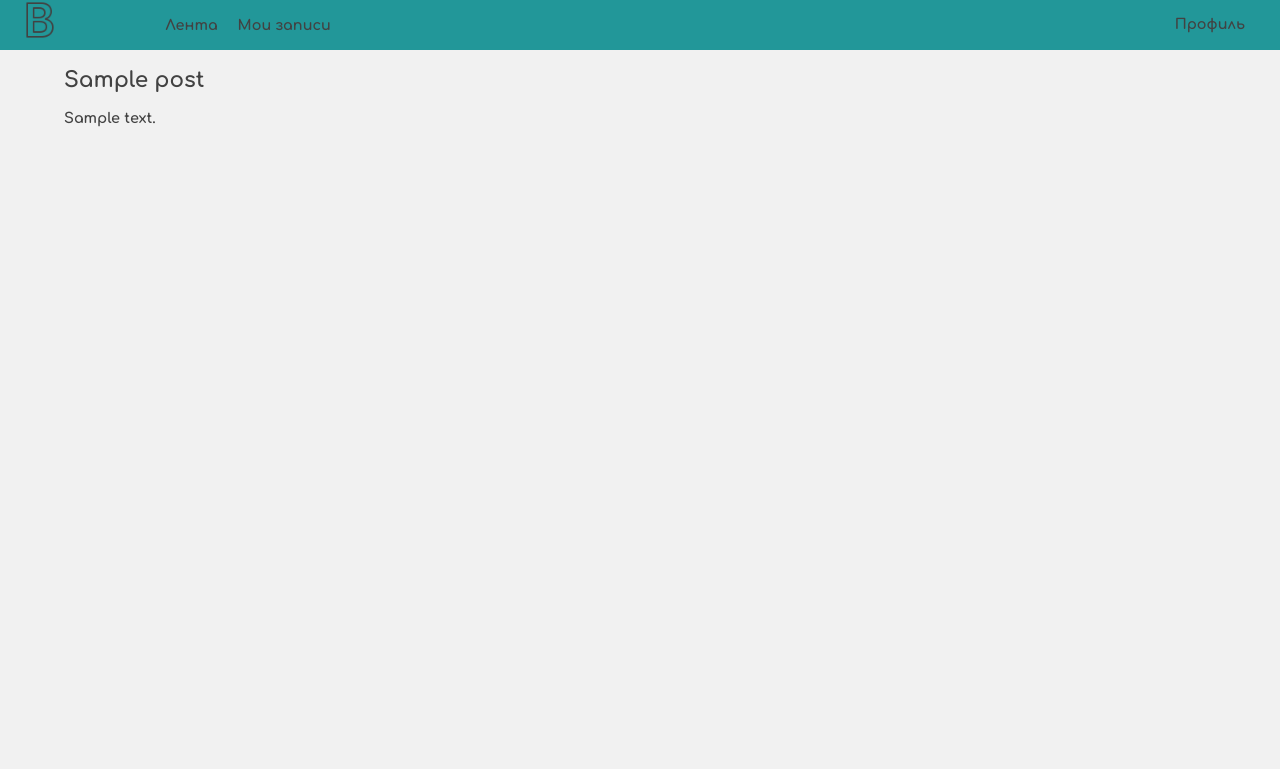
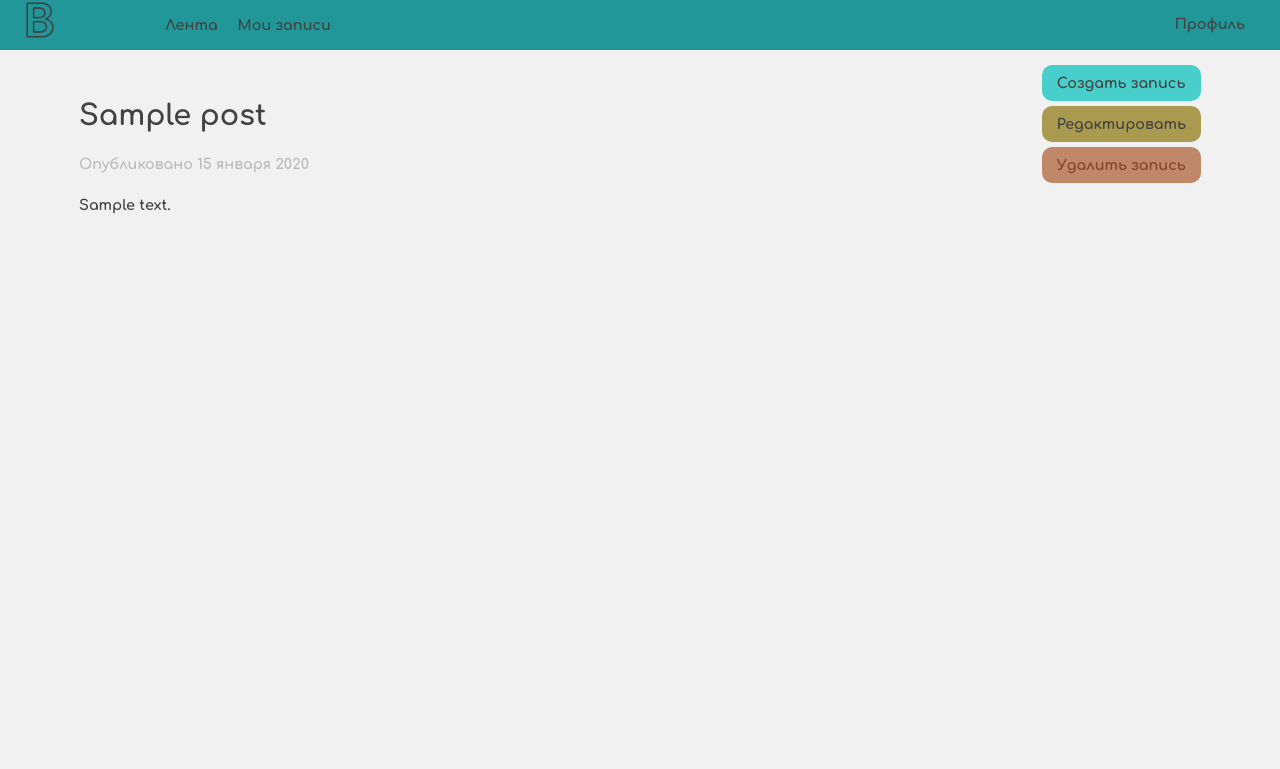
Before and after one commit to NedSG/django-blog, a Django app: page /posts/1/ in a window 1280 px wide. Shown: the top 769 px of the page. Run offline with Django 5.2, Linux system fonts and the light colour scheme; tables that the repository leaves empty hold one stand-in row (values such as "Sample post").

Commit message:
Add 'delete', 'update' pages with HTML/CSS styling and backend logic

```diff
--- a/blog/models.py
+++ b/blog/models.py
@@ -2,7 +2,9 @@ from django.core.exceptions import ValidationError
 from django.db import models
 from django.urls import reverse
 from django.utils.translation import gettext_lazy as _
-from django.utils import timezone
+from django.utils import timezone, dateformat
+from datetime import timedelta
+from django.template.defaultfilters import timesince
 
 
 class Posts(models.Model):
@@ -25,6 +27,18 @@ class Posts(models.Model):
     def get_absolute_url(self):
         return reverse("blog:post_detail", kwargs={'pk': self.pk})
 
+    def timesince(self):
+        diff = timezone.now() - self.date_created
+        format = ''
+        if diff < timedelta(days=365):
+            if diff > timedelta(days=7):
+                format = 'd M в H:i'
+            else:
+                return timesince(self.date_created, timezone.now()).split(',')[0] + ' назад'
+        else:
+            format = 'd E Y'
+        return dateformat.format(self.date_created, format)
+
 #    def clean(self):
 #        if self.status == 'draft' and self.pub_date is not None:
 #            raise ValidationError(
--- a/blog/static/blog/style.css
+++ b/blog/static/blog/style.css
@@ -28,6 +31,18 @@ ul {
   list-style-type: none;
   margin: 0;
 }
+
+.button {
+  padding: 10px 15px;
+  background-color: #48CFCB;
+  border-radius: 10px;
+}
+
+.date {
+  color: #BBB !important;
+}
+
+/* -----------MAIN HEADER ------------ */
 
 .page-header {
   background-color: #229799;
@@ -235,11 +264,56 @@ ul.pagination .current {
 .post-article-button {
   align-self: flex-start;
   padding: 5px;
+  background-color: #48CFCB;
   border: 2px solid #AAA;
   border-radius: 5px;
 }
 
-/* ----------FOOTER--------------- */
+/* ----- UPDATE POST PAGE ---------- */
+
+.update-post-buttons-group {
+  display: flex;
+  gap: 15px;
+}
+
+/* -----POST DETAIL PAGE---------- */
+
+.post-detail {
+  padding: 15px;
+}
+
+.post-detail-header {
+  display: flex;
+  justify-content: space-between;
+  align-items: center;
+}
+
+.post-detail-header h1 {
+  font-size: 2em;
+}
+
+.post-detail-header-buttons {
+  display: flex;
+  flex-direction: column;
+}
+
+.button.delete {
+  margin-top: 5px;
+  color: #804626;
+  background-color: #BF8869;
+}
+
+.button.update {
+  margin-top: 5px;
+  background-color: #AA9A4F;
+}
+
+/* -----POST DELETE PAGE---------- */
+
+.post-confirm-delete-title {
+  font-size: 1.3em;
+  color: #BF8869;
+}
 
 /* ----------FOOTER--------------- */
 
--- a/blog/templates/blog/posts_detail.html
+++ b/blog/templates/blog/posts_detail.html
@@ -1,7 +1,22 @@
 {% extends 'blog/base.html' %}
 {% block content %}
 <article class="post-detail">
-    <h1>{{ object.title }}</h1>
-    <p>{{ object.content }}</p>
+    <header class="post-detail-header">
+        <div class="post-detail-header-title-group">
+            <h1>{{ object.title }}</h1>
+            <time class="date">
+                Опубликовано {{ object.timesince }}
+            </time>
+        </div>
+        <div class="post-detail-header-buttons">
+            <a href="{% url 'blog:add_post' %}" class="button">Создать запись</a>
+            <a href="{% url 'blog:update_post' object.id %}" class="button update">Редактировать</a>
+            <a href="{% url 'blog:delete_post' object.id %}" class="button delete">Удалить запись</a>
+        </div>
+    </header>
+    <div class="post-detail-main">
+    {{ object.content|linebreaks }}
+    </div>
 </article>
+
 {% endblock content %}
--- a/blog/urls.py
+++ b/blog/urls.py
@@ -7,4 +7,6 @@ urlpatterns = [
     path('', views.PostsView.as_view(), name='posts_list'),
     path('<int:pk>/', views.PostDetailView.as_view(), name='post_detail'),
     path('add/', views.AddPostView.as_view(), name='add_post'),
+    path('delete/<int:pk>/', views.DeletePostView.as_view(), name='delete_post'),
+    path('update/<int:pk>/', views.UpdatePostView.as_view(), name='update_post'),
 ]
--- a/blog/views.py
+++ b/blog/views.py
@@ -1,9 +1,11 @@
 from django.shortcuts import render, redirect
 from django.views.generic.list import ListView
 from django.views.generic.detail import DetailView
-from django.views.generic.edit import CreateView
+from django.views.generic.edit import CreateView, UpdateView, DeleteView
+from django.urls import reverse_lazy, reverse
 
 from .models import Posts
+from .forms import AddPostForm
 
 class PostsView(ListView):
     queryset = Posts.objects.order_by('-date_created')
@@ -17,10 +19,27 @@ class PostsView(ListView):
         return context
 
 
+class PostDetailView(DetailView):
+    model = Posts
+
+
 class AddPostView(CreateView):
     template_name = 'blog/add_post.html'
+    form_class = AddPostForm
+
+
+class UpdatePostView(UpdateView):
     model = Posts
-    fields = ['title', 'content']
+    form_class = AddPostForm
+    template_name = 'blog/update_post.html'
 
-class PostDetailView(DetailView):
+
+class DeletePostView(DeleteView):
     model = Posts
+    template_name = 'blog/delete_post.html'
+    success_url = reverse_lazy('blog:posts_list')
+
+    def post(self, request, *args, **kwargs):
+        if 'back' in request.POST:
+            return redirect(reverse('blog:post_detail', kwargs={"pk": self.get_object().pk}))
+        return super().post(request, *args, **kwargs)
--- a/django_blog/settings.py
+++ b/django_blog/settings.py
@@ -107,13 +107,14 @@ AUTH_PASSWORD_VALIDATORS = [
 # Internationalization
 # https://docs.djangoproject.com/en/5.1/topics/i18n/
 
-LANGUAGE_CODE = 'ru'
+LANGUAGE_CODE = 'ru-ru'
 
 TIME_ZONE = 'Europe/Moscow'
 
 USE_I18N = True
-
+USE_L10N = True
 USE_TZ = True
+DATE_FORMAT = 'd E Y'
 
 
 # Static files (CSS, JavaScript, Images)
```
Also changed, not shown: other parts of blog/static/blog/style.css (+26 -9 lines), blog/forms.py (added, +18 -0 lines), blog/templates/blog/delete_post.html (added, +14 -0 lines), blog/templates/blog/posts.html (+7 -3 lines), blog/templates/blog/update_post.html (added, +11 -0 lines).
